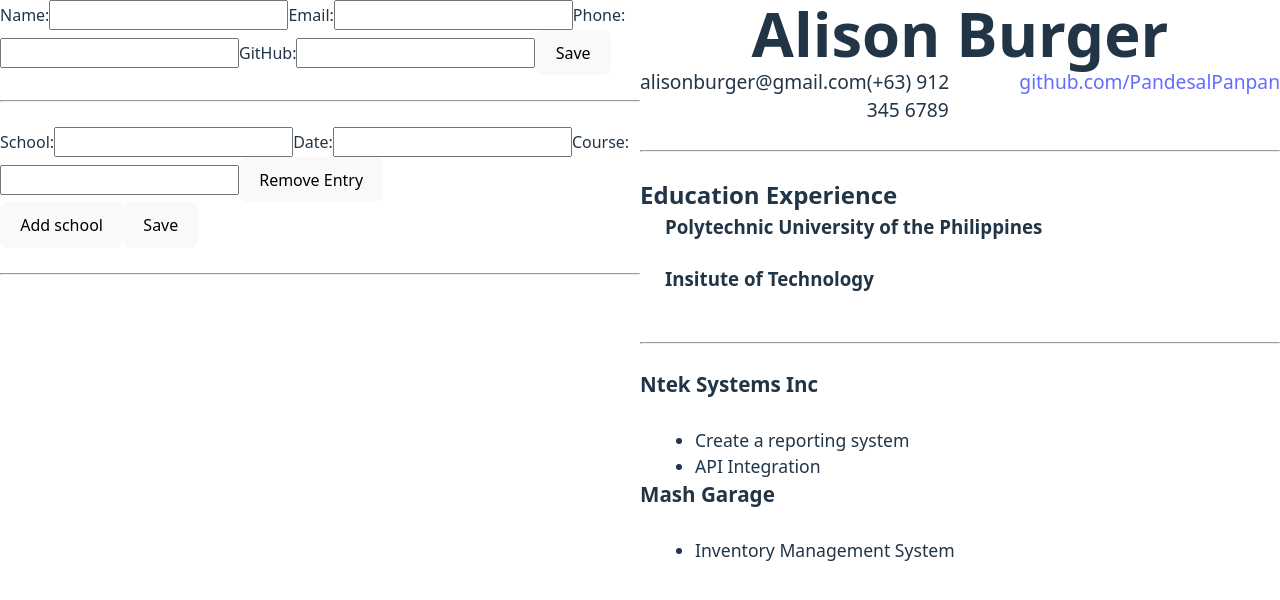
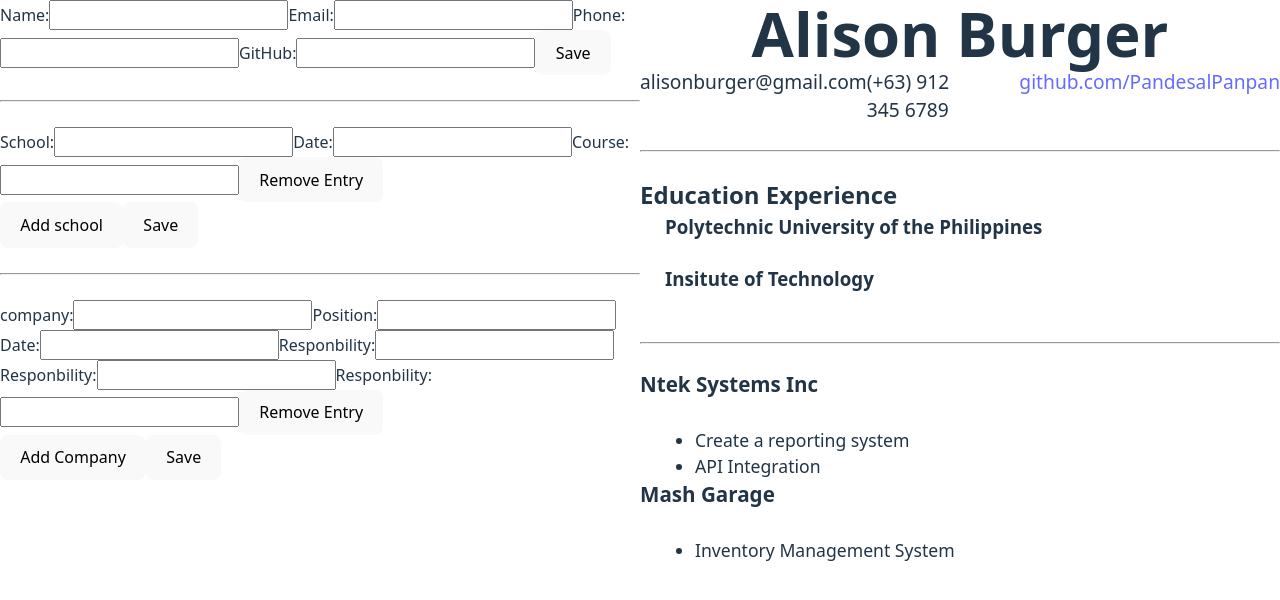
Before and after one commit to PandesalPanpan/cv-application, a React (Vite) app: page / in a window 1280 px wide. Shown: the top 600 px of the page. Built offline with nearby package versions, Linux system fonts and the light colour scheme.

Commit message:
Feat: Add ExperienceForm component and integrate with section save functionality

```diff
--- a/src/App.jsx
+++ b/src/App.jsx
@@ -32,11 +32,26 @@ function App() {
         setEducations(schoolItems);
         break;
       case 'experience':
-        setCompanies((prev) => ({...prev, ...data}));
+        const experienceIds = fd.getAll('id');
+        const companies = fd.getAll('company');
+        const companyPosition = fd.getAll('position');
+        const companyDates = fd.getAll('date');
+        const responsibilityOne = fd.getAll('responsibility-1');
+        const responsibilityTwo = fd.getAll('responsibility-2');
+        const responsibilityThree = fd.getAll('responsibility-3');
+        const companyItems = experienceIds.map((experienceId, index) => ({
+          id: experienceId,
+          company: companies[index],
+          date: companyDates[index],
+          position: companyPosition[index],
+          responsibilities: [responsibilityOne[index], responsibilityTwo[index], responsibilityThree[index]],
+        }))
+        debugger;
+        setCompanies(companyItems);
         break;
       default:
         break;
-      }
+    }
   }
 
   return (
--- a/src/components/CVFormEditor.jsx
+++ b/src/components/CVFormEditor.jsx
@@ -1,6 +1,6 @@
 import GeneralForm from "./forms/GeneralForm";
 import EducationForm from "./forms/EducationForm";
-
+import ExperienceForm from "./forms/ExperienceForm";
 export default function CVFormEditor({
     handleSectionSave
 }) {
@@ -15,7 +15,7 @@ export default function CVFormEditor({
             </section>
             <hr className="section-separator" />
             <section className="practical-experience-section">
-
+                <ExperienceForm handleSectionSave={handleSectionSave}/>
             </section>
 
         </div>
--- /dev/null
+++ b/src/components/forms/ExperienceForm.jsx
@@ -0,0 +1,49 @@
+import { useState } from "react";
+export default function ExperienceForm({
+    handleSectionSave
+}) {
+    const experienceObject = {id: crypto.randomUUID(), company: "", date: "", responsibilities: "" };
+    const [entries, setEntries] = useState([experienceObject])
+
+    const updateEntry = (index, field, value) => {
+        setEntries((prev) => prev.map((e, i) => i === index ? { ...e, [field]: value } : e));
+    }
+
+    const addEntry = () => setEntries((prev) => [...prev, experienceObject]);
+    const removeEntry = (index) => setEntries((prev) => prev.filter((current, i) => i !== index));
+
+
+    return (
+        <form onSubmit={(event) => {
+            handleSectionSave(event, 'experience');
+        }}>
+            {entries.map((entry, index) => {
+                return <div key={entry.id} className="experience-row">
+                    <input type="hidden" name="id" value={entry.id}/>
+                    <label htmlFor={`company-${index}`}>company:
+                        <input id={`company-${index}`} type="text" name={`company`} value={entry.company} onChange={(e) => updateEntry(index, 'company', e.target.value)}/>
+                    </label>
+                    <label htmlFor={`position-${index}`}>Position:
+                        <input id={`position-${index}`} type="text" name={`position`} value={entry.position} onChange={(e) => updateEntry(index, 'position', e.target.value)}/>
+                    </label>
+                    <label htmlFor={`date-${index}`}>Date:
+                        <input id={`date-${index}`} type="text" name={`date`} onChange={(e) => updateEntry(index, 'date', e.target.value)}/>
+                    </label>
+                <label htmlFor={`responsibility-1-${index}`}>Responbility:
+                        <input id={`responsibility-1-${index}`} type="text" name={`responsibility-1`}  onChange={(e) => updateEntry(index, 'responsibility-1', e.target.value)}/>
+                    </label>
+                    <label htmlFor={`responsibility-2-${index}`}>Responbility:
+                        <input id={`responsibility-2-${index}`} type="text" name={`responsibility-2`}  onChange={(e) => updateEntry(index, 'responsibility-2', e.target.value)}/>
+                    </label>
+                    <label htmlFor={`responsibility-3-${index}`}>Responbility:
+                        <input id={`responsibility-3-${index}`} type="text" name={`responsibility-3`}  onChange={(e) => updateEntry(index, 'responsibility-3', e.target.value)}/>
+                    </label>
+                    <button type="button" onClick={() => removeEntry(index)}>Remove Entry</button>
+                </div>
+            })}
+
+            <button type="button" onClick={addEntry}>Add Company</button>
+            <button type="submit">Save</button>
+        </form>
+    )
+}
```
